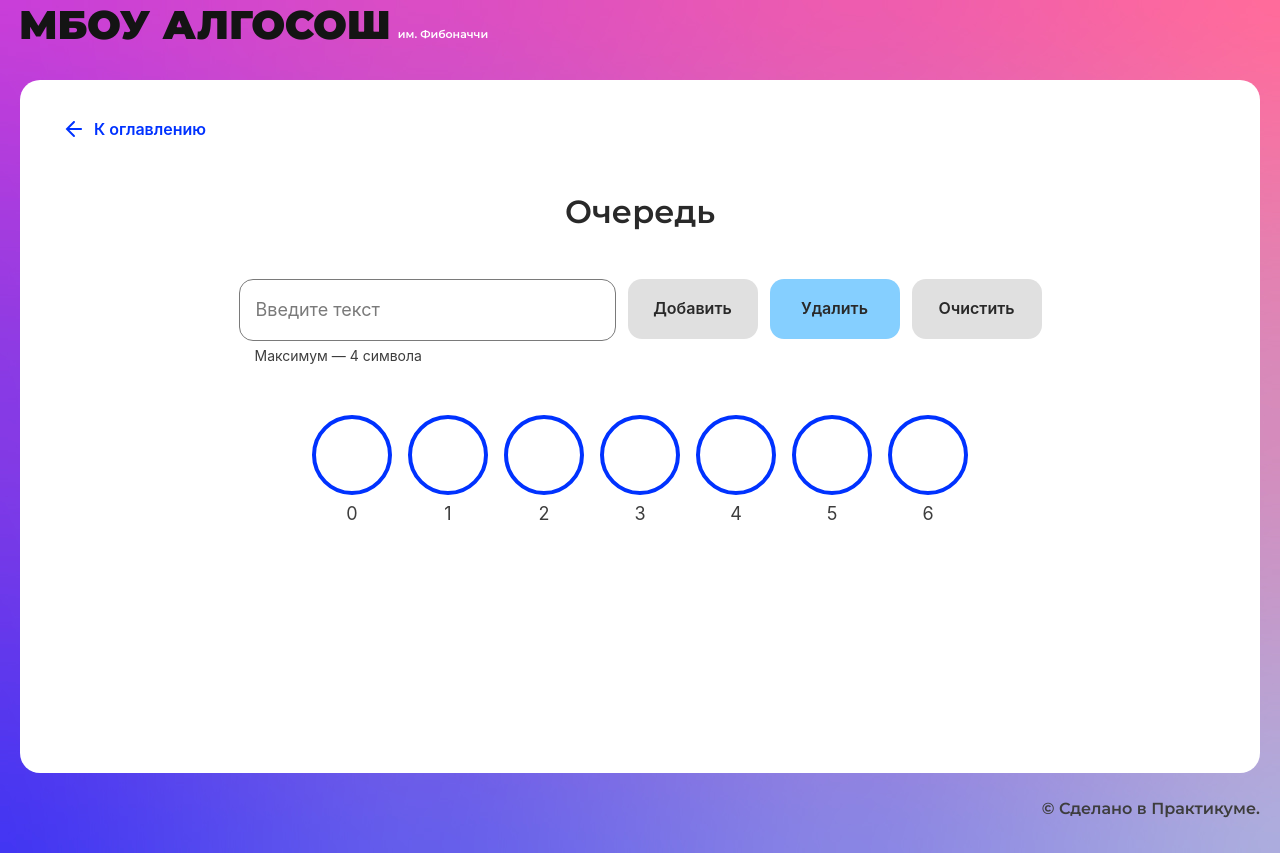
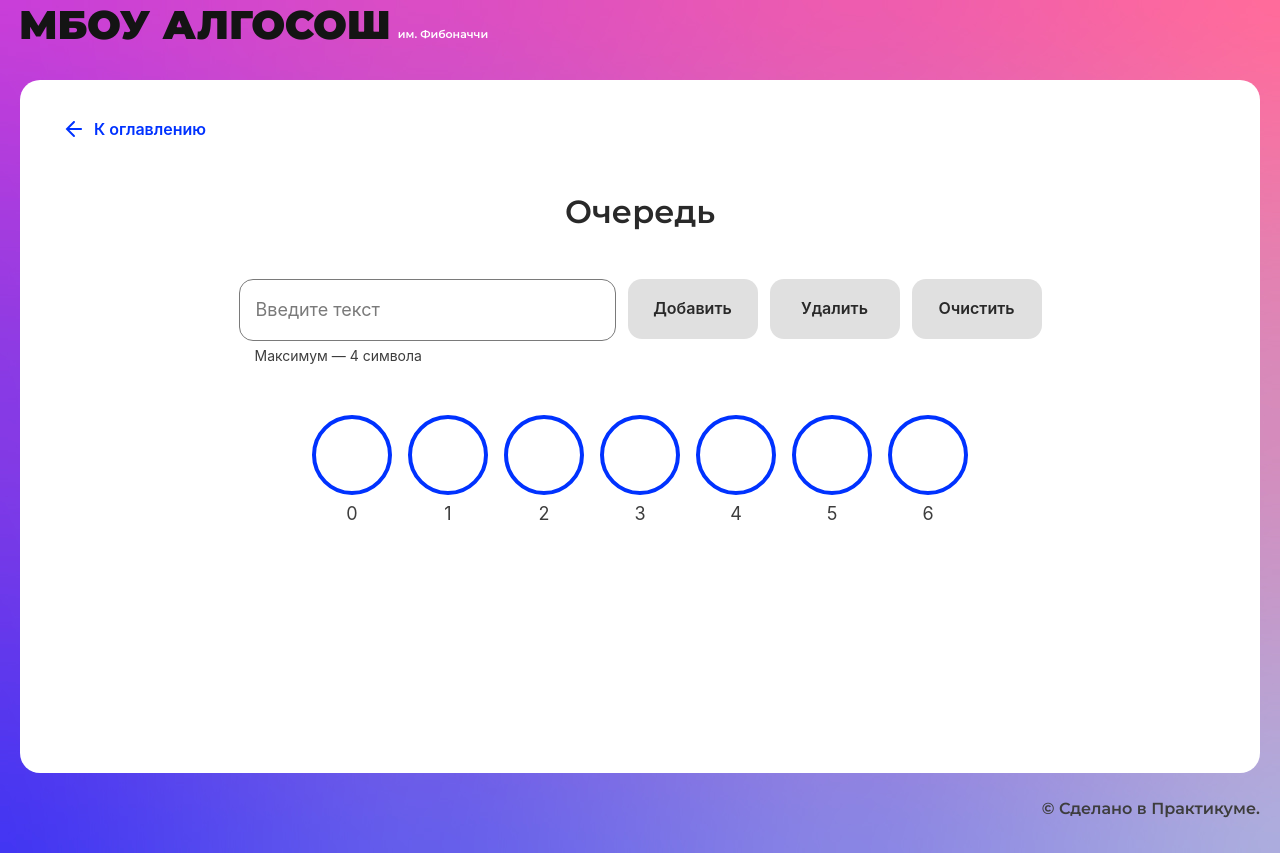
Before and after one commit to isvakulenko/algososh, a React (Create React App) app: page /queue in a window 1280 px wide. Built offline with nearby package versions, Linux system fonts and the light colour scheme.

Commit message:
Fix Delete button

```diff
--- a/src/components/queue-page/queue-page.tsx
+++ b/src/components/queue-page/queue-page.tsx
@@ -117,8 +117,8 @@ export const QueuePage: React.FC = () => {
         ></Button>
         <Button
           isLoader={isExecute}
-            onClick={() => dequeueItem()}
-          disabled={!itemsArr.length || isExecute}
+          onClick={() => dequeueItem()}
+          disabled={queue.isEmpty() || isExecute}
           type="button"
           text={"Удалить"}
         ></Button>
```
